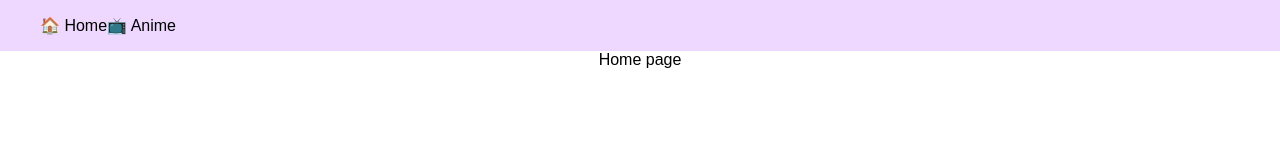
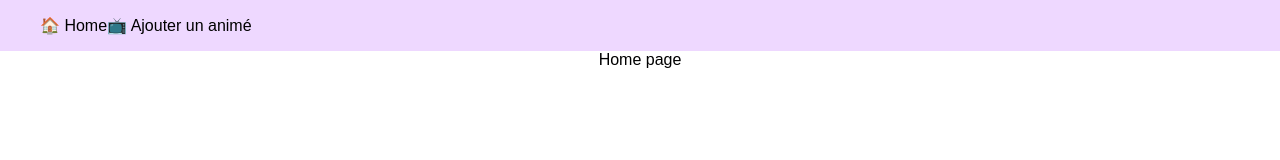
Before and after one commit to RoxAzusa/GitApp, a React (Create React App) app in the folder front/: page / in a window 1280 px wide. Shown: the top 160 px of the page. Built offline with nearby package versions, Linux system fonts and the light colour scheme.

Commit message:
Update conflict

```diff
--- a/front/src/components/Layout.js
+++ b/front/src/components/Layout.js
@@ -10,7 +10,7 @@
             <Link className="nav-link" to="/">🏠 Home</Link>
           </li>
           <li className="nav-button">
-            <Link className="nav-link" to="/Anime">📺 Anime</Link>
+            <Link className="nav-link" to="/add">📺 Ajouter un animé</Link>
           </li>
         </ul>
       </nav>
```
